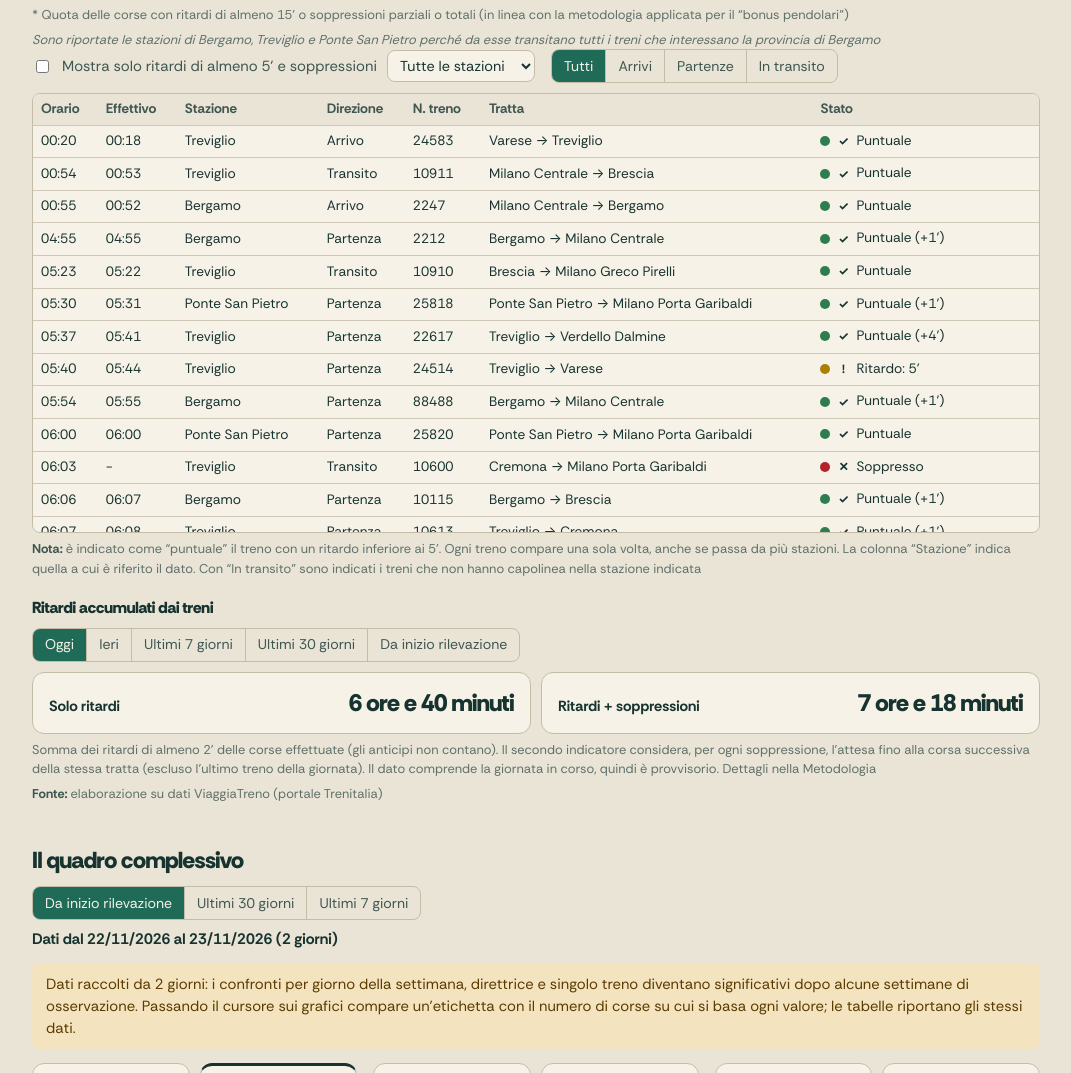
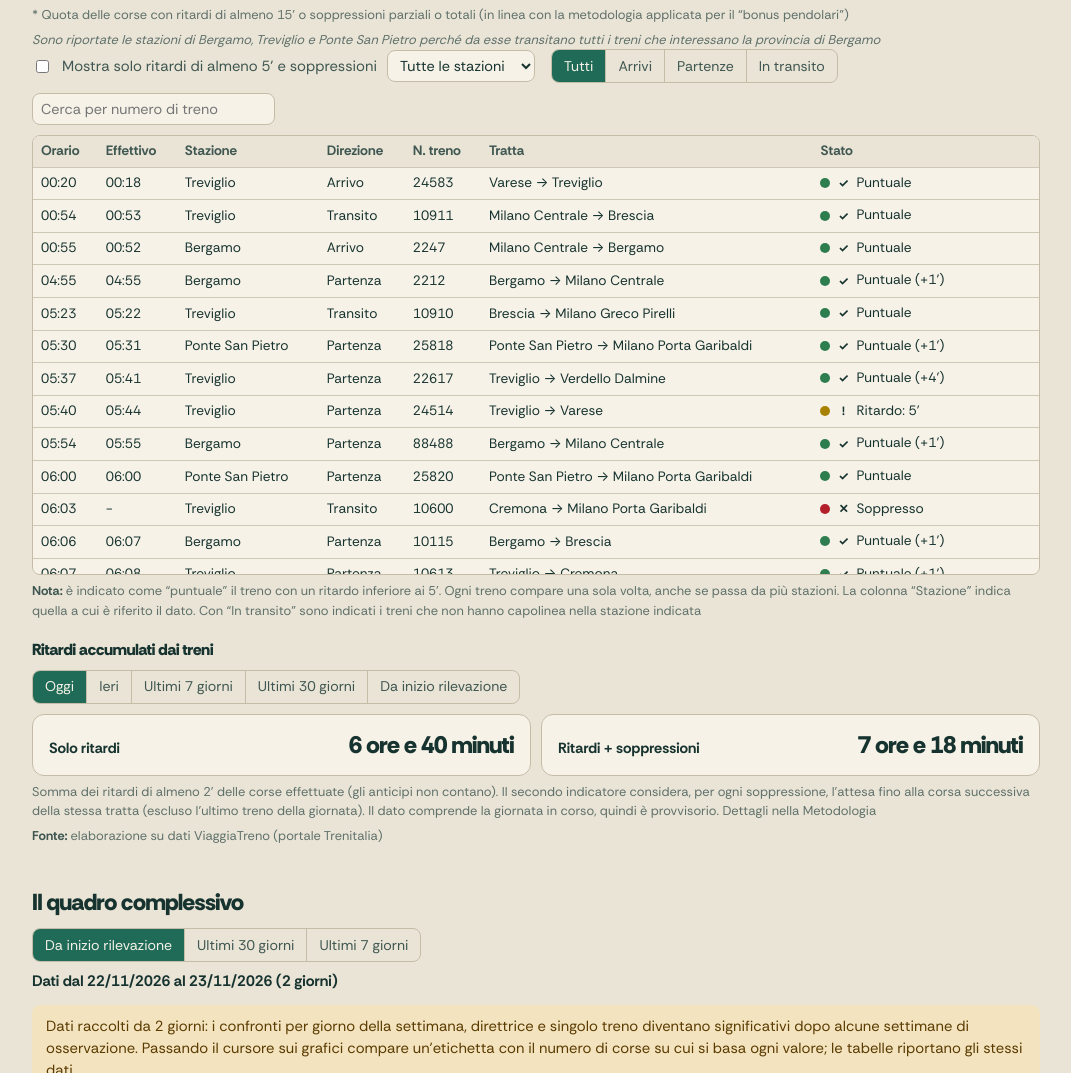
Before and after one commit to lucabonzanni/monitor-treni-bergamo, a plain HTML site: page docs/index.html in a window 1280 px wide. Shown: the part 719-1792 px from the top of the page, without its empty margins (104-1175 px from the left). Drawn offline with Linux system fonts and the light colour scheme.

Commit message:
Add files via upload
Aggiunta ricerca per treno nel tabellone di giornata

```diff
--- a/docs/app.js
+++ b/docs/app.js
@@ -402,14 +402,16 @@ function disegnaOggi() {
       tile("Soppressioni parziali", f0(par), suCorse(par), "c4"))));
   box.append(el("p", { class: "fonte" }, NOTA_DISS));
   box.append(el("p", { class: "fonte nota-staz" }, el("em", { text: "Sono riportate le stazioni di Bergamo, Treviglio e Ponte San Pietro perché da esse transitano tutti i treni che interessano la provincia di Bergamo" })));
-  let soloAnomalie = false, dirTab = "tutti", stazSel = "tutte";
+  let soloAnomalie = false, dirTab = "tutti", stazSel = "tutte", cercaNum = "";
   const wrap = el("div", { class: "sc" });
   const cb = el("input", { type: "checkbox", id: "solo-anom" });
   cb.addEventListener("change", e => { soloAnomalie = e.target.checked; ridisegna(); });
   function ridisegna() {
     const rs = righe.filter(r => (dirTab === "tutti" || r.direzione === dirTab)
       && (stazSel === "tutte" || (r.stazioni || []).includes(stazSel))
-      && (!soloAnomalie || r.stato === "soppresso" || r.parziale || (r.ritardo || 0) >= 5));
+      && (!soloAnomalie || r.stato === "soppresso" || r.parziale || (r.ritardo || 0) >= 5)
+      && (!cercaNum || String(r.numero).startsWith(cercaNum)));
+    if (!rs.length) { wrap.replaceChildren(el("p", { class: "fonte", text: cercaNum ? "Nessun treno corrisponde alla ricerca." : "Nessun treno corrisponde ai filtri scelti." })); return; }
     wrap.replaceChildren(el("table", { class: "sx" },
       el("thead", null, el("tr", null, ["Orario", "Effettivo", "Stazione", "Direzione", "N. treno", "Tratta", "Stato"].map(h => el("th", { text: h })))),
       el("tbody", null, rs.map(r => el("tr", null,
@@ -428,7 +430,9 @@ function disegnaOggi() {
   const selStaz = el("select", { id: "sel-staz", "aria-label": "Stazione" }, el("option", { value: "tutte", text: "Tutte le stazioni" }),
     ...stazioni.map(x => el("option", { value: x.codice, text: x.nome })));
   selStaz.addEventListener("change", e => { stazSel = e.target.value; ridisegna(); });
-  box.append(el("div", { class: "ctrl" }, cb, el("label", { for: "solo-anom", text: "Mostra solo ritardi di almeno 5’ e soppressioni" }), stazioni.length > 1 ? selStaz : "", seg));
+  const cerca = el("input", { type: "search", id: "cerca-treno", inputmode: "numeric", autocomplete: "off", placeholder: "Cerca per numero di treno", "aria-label": "Cerca per numero di treno" });
+  cerca.addEventListener("input", e => { cercaNum = e.target.value.replace(/\D/g, ""); if (e.target.value !== cercaNum) e.target.value = cercaNum; ridisegna(); });   // solo cifre; trova i numeri che iniziano per quelle cifre
+  box.append(el("div", { class: "ctrl" }, cb, el("label", { for: "solo-anom", text: "Mostra solo ritardi di almeno 5’ e soppressioni" }), stazioni.length > 1 ? selStaz : "", seg, cerca));
   ridisegna(); box.append(wrap);
   box.append(el("p", { class: "fonte" }, el("strong", { text: "Nota: " }), "è indicato come “puntuale” il treno con un ritardo inferiore ai 5’. Ogni treno compare una sola volta, anche se passa da più stazioni. La colonna “Stazione” indica quella a cui è riferito il dato. Con “In transito” sono indicati i treni che non hanno capolinea nella stazione indicata" + (righe.some(r => r.stimato && r.stato === "effettuato") ? ". “Stima”: ritardo stimato dall’ultimo rilevamento disponibile, perché ViaggiaTreno non ha registrato l’arrivo nella stazione" : "")));
   disegnaAccumulo(box);
--- a/docs/index.html
+++ b/docs/index.html
@@ -75,6 +75,6 @@
   </footer>
 </div>
 <script src="vendor/chart.umd.js"></script>
-<script src="app.js?v=9"></script>
+<script src="app.js?v=10"></script>
 </body>
 </html>
```
